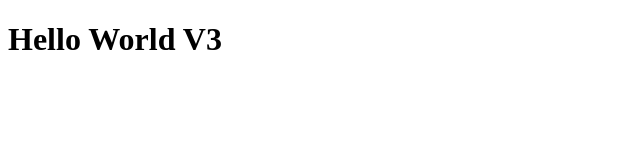
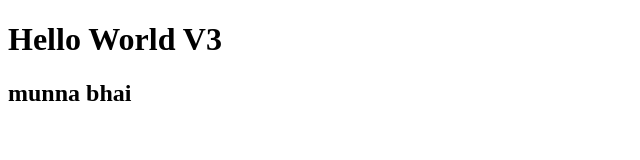
Before and after one commit to Sasankreddynare/ci-cd-tutorial, a plain HTML site: page index.html in a window 1280 px wide. Shown: the whole page, without its empty margins (0-640 px from the left). Drawn offline with Linux system fonts and the light colour scheme.

Commit message:
ci-cd update

```diff
--- a/index.html
+++ b/index.html
@@ -7,5 +7,6 @@
 </head>
 <body>
     <h1>Hello World V3</h1>
+    <h2>munna bhai</h2>
 </body>
 </html>
```
